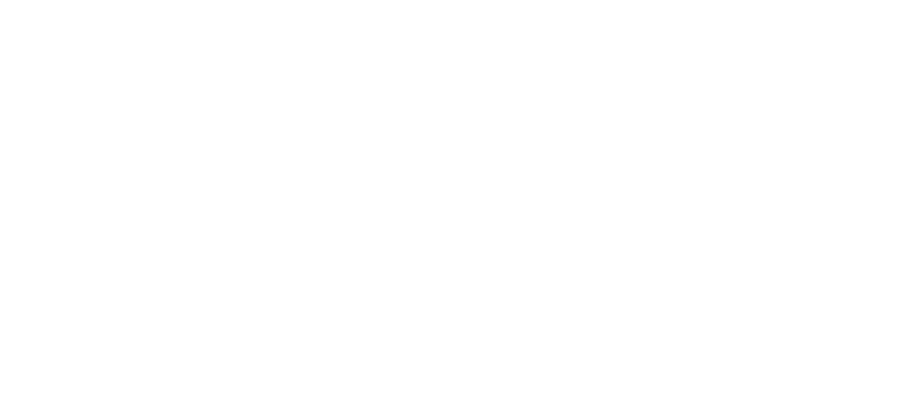
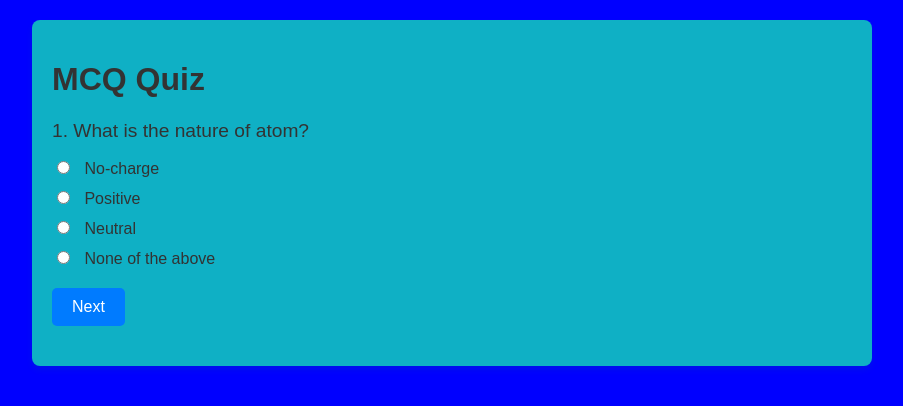
Before and after one commit to Priyanvi9/QUIZ_GAME, a plain HTML site: page index_physics.html in a window 1280 px wide. Shown: the whole page, without its empty margins (188-1091 px from the left). Drawn offline with Linux system fonts and the light colour scheme.

Commit message:
updation-index_physics

```diff
--- a/index_physics.html
+++ b/index_physics.html
@@ -3,7 +3,197 @@
   <head>
     <meta charset="UTF-8" />
     <meta name="viewport" content="width=device-width, initial-scale=1.0" />
-    <title>Physics Quiz</title>
+    <title>Physics-quiz</title>
+    <style>
+      body {
+        font-family: Arial, sans-serif;
+        margin: 20px;
+        padding: 0;
+        background-color: blue;
+        color: #333;
+      }
+
+      .quiz-container {
+        max-width: 800px;
+        margin: auto;
+        background: #0fb0c5;
+        padding: 20px;
+        border-radius: 8px;
+        box-shadow: 0 4px 6px rgba(11, 145, 93, 0.1);
+      }
+
+      .question {
+        font-size: 1.2em;
+        margin-bottom: 10px;
+      }
+
+      .options {
+        list-style: none;
+        padding: 0;
+      }
+
+      .options li {
+        margin-bottom: 10px;
+      }
+
+      .options input[type="radio"] {
+        margin-right: 10px;
+      }
+
+      .btn-container {
+        margin-top: 20px;
+      }
+
+      .btn {
+        display: inline-block;
+        margin-right: 10px;
+        padding: 10px 20px;
+        background: #007bff;
+        color: #ffffff;
+        border: none;
+        border-radius: 5px;
+        cursor: pointer;
+        font-size: 1em;
+      }
+
+      .btn:hover {
+        background: #0056b3;
+      }
+
+      .result {
+        margin-top: 20px;
+        font-size: 1.2em;
+        color: green;
+      }
+    </style>
   </head>
-  <body></body>
+  <body>
+    <div class="quiz-container">
+      <h1>MCQ Quiz</h1>
+      <div id="quiz-content">
+        <!-- Quiz content will be dynamically loaded here -->
+      </div>
+      <div class="btn-container">
+        <button class="btn" id="next-btn" onclick="nextQuestion()">Next</button>
+        <button
+          class="btn"
+          id="submit-btn"
+          onclick="submitQuiz()"
+          style="display: none"
+        >
+          Submit
+        </button>
+      </div>
+      <div id="result" class="result"></div>
+    </div>
+
+    <script>
+      const questions = [
+        {
+          question: "1. What is the nature of atom?",
+          options: ["No-charge", "Positive", "Neutral", "None of the above"],
+          answer: "Neutral",
+        },
+        {
+          question:
+            "2. What is the name of the law sin(i)/sin(r) = constant(n?",
+          options: ["Reflection", "Refraction", "Kirchoff Law", "Snell's Law"],
+          answer: "Snell's Law",
+        },
+        {
+          question: "3. Which planet is known as the Red Planet?",
+          options: ["Earth", "Mars", "Jupiter", "Saturn"],
+          answer: "Mars",
+        },
+        {
+          question: "4. Which planet is known as the Red Planet?",
+          options: ["Earth", "Mars", "Jupiter", "Saturn"],
+          answer: "Mars",
+        },
+      ];
+
+      let currentQuestionIndex = 0;
+      let score = 0;
+
+      const quizContent = document.getElementById("quiz-content");
+      const nextBtn = document.getElementById("next-btn");
+      const submitBtn = document.getElementById("submit-btn");
+      const resultDiv = document.getElementById("result");
+
+      // Load the first question
+      loadQuestion();
+
+      function loadQuestion() {
+        const questionData = questions[currentQuestionIndex];
+        quizContent.innerHTML = `
+        <div class="question">${questionData.question}</div>
+        <ul class="options">
+          ${questionData.options
+            .map(
+              (option, index) => `
+            <li>
+              <label>
+                <input type="radio" name="q${currentQuestionIndex}" value="${option}">
+                ${option}
+              </label>
+            </li>
+          `
+            )
+            .join("")}
+        </ul>
+      `;
+      }
+
+      function nextQuestion() {
+        // Check if the user selected an answer
+        const selectedOption = document.querySelector(
+          `input[name="q${currentQuestionIndex}"]:checked`
+        );
+
+        if (!selectedOption) {
+          alert("Please select an answer!");
+          return;
+        }
+
+        // Check the answer
+        if (selectedOption.value === questions[currentQuestionIndex].answer) {
+          score++;
+        }
+
+        // Move to the next question
+        currentQuestionIndex++;
+
+        // If it's the last question, show the Submit button
+        if (currentQuestionIndex >= questions.length - 1) {
+          nextBtn.style.display = "none";
+          submitBtn.style.display = "inline-block";
+        }
+
+        // Load the next question
+        if (currentQuestionIndex < questions.length) {
+          loadQuestion();
+        }
+      }
+
+      function submitQuiz() {
+        // Check the last question's answer
+        const selectedOption = document.querySelector(
+          `input[name="q${currentQuestionIndex}"]:checked`
+        );
+
+        if (
+          selectedOption &&
+          selectedOption.value === questions[currentQuestionIndex].answer
+        ) {
+          score++;
+        }
+
+        // Show the result
+        quizContent.innerHTML = "";
+        nextBtn.style.display = "none";
+        submitBtn.style.display = "none";
+        resultDiv.textContent = `You scored ${score} out of ${questions.length}.`;
+      }
+    </script>
+  </body>
 </html>
```
Also changed, not shown: style3.css (added, +16 -0 lines).
